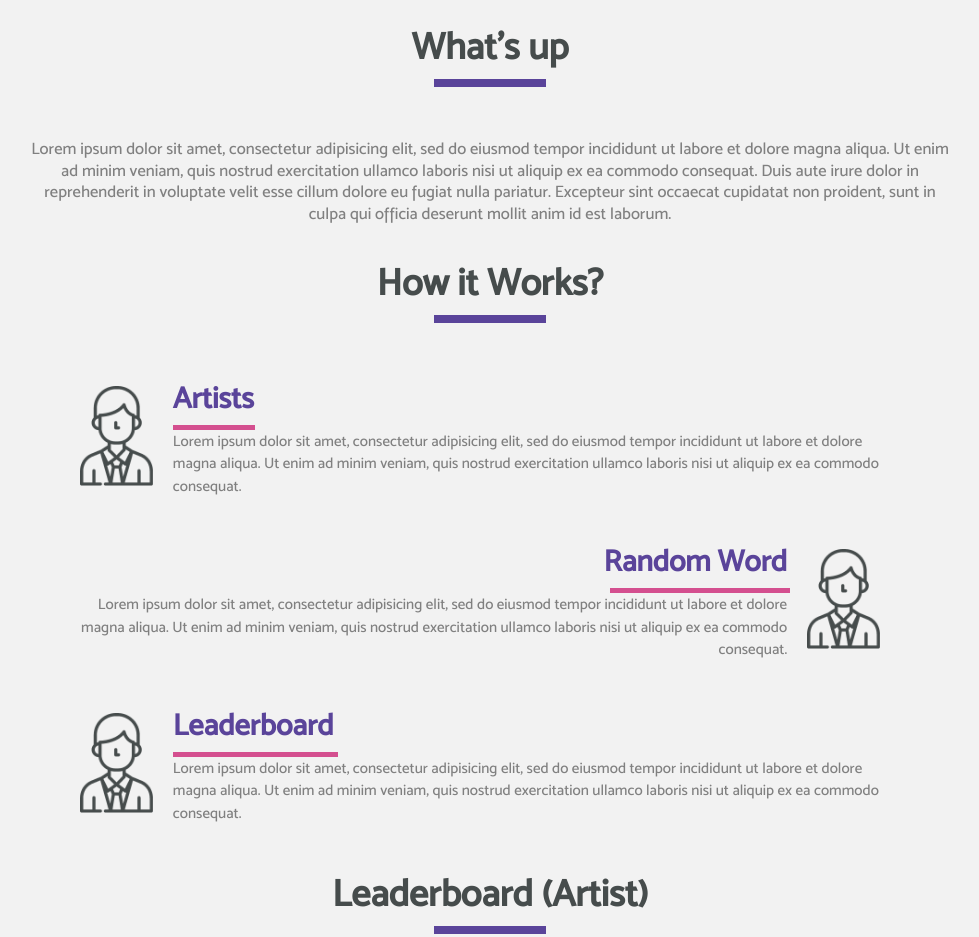
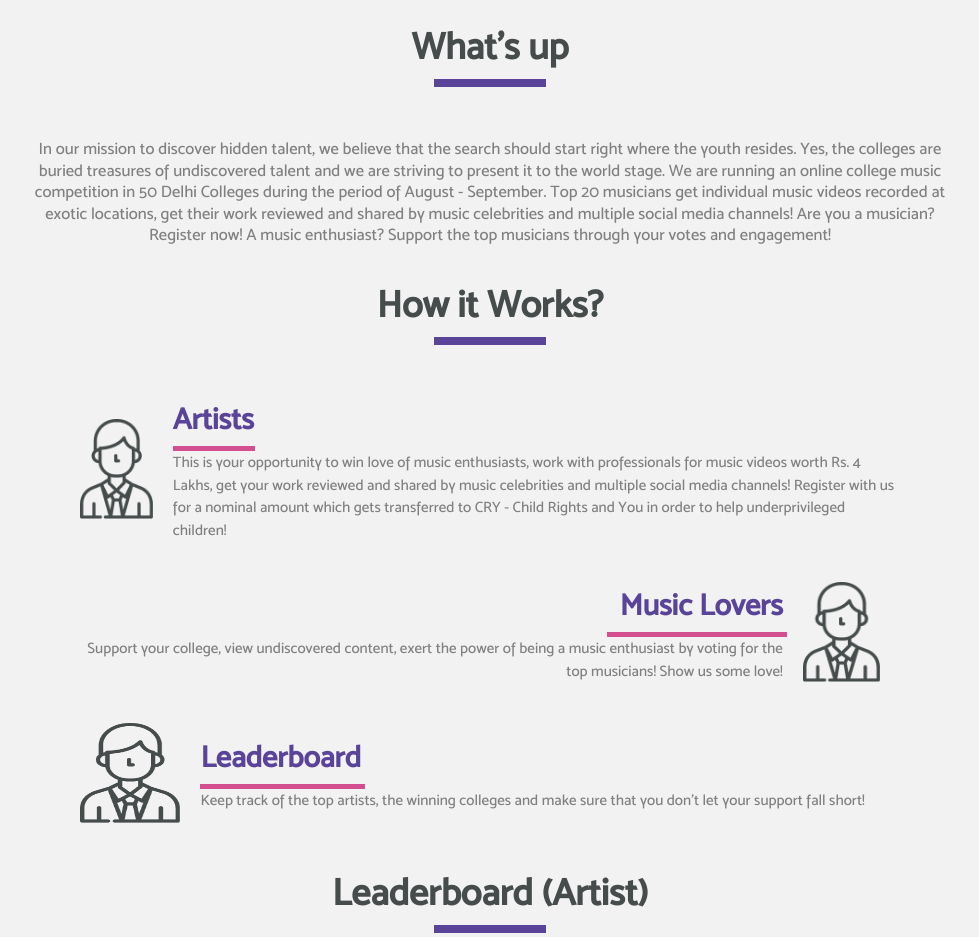
Before and after one commit to nilay117/StarConnect, a plain HTML site: page index.html at #!/whatsup in a window 1280 px wide. Shown: the part 160-1097 px from the top of the page, without its empty margins (150-1129 px from the left). Drawn offline with nearby package versions, Linux system fonts and the light colour scheme; some packages are replaced by stand-ins of ours.

Commit message:
Update whatsup.html

```diff
--- a/partials/whatsup.html
+++ b/partials/whatsup.html
@@ -23,12 +23,7 @@
 			<div class="underline" style="width:3em;"></div>
 		</div>
 		<p class="centerpara">
-			Lorem ipsum dolor sit amet, consectetur adipisicing elit, sed do eiusmod
-			tempor incididunt ut labore et dolore magna aliqua. Ut enim ad minim veniam,
-			quis nostrud exercitation ullamco laboris nisi ut aliquip ex ea commodo
-			consequat. Duis aute irure dolor in reprehenderit in voluptate velit esse
-			cillum dolore eu fugiat nulla pariatur. Excepteur sint occaecat cupidatat non
-			proident, sunt in culpa qui officia deserunt mollit anim id est laborum.
+			In our mission to discover hidden talent, we believe that the search should start right where the youth resides. Yes, the colleges are buried treasures of undiscovered talent and we are striving to present it to the world stage. We are running an online college music competition in 50 Delhi Colleges during the period of August - September. Top 20 musicians get individual music videos recorded at exotic locations, get their work reviewed and shared by music celebrities and multiple social media channels! Are you a musician? Register now! A music enthusiast? Support the top musicians through your votes and engagement!
 		</p>
 		<div class="heading" style="margin-bottom:5%;">
 			How it Works?
@@ -41,21 +36,15 @@
 					<div class="title">Artists</div>
 					<div class="small-underline" style="width:5.5em"></div>
 					<p>
-						Lorem ipsum dolor sit amet, consectetur adipisicing elit, sed do eiusmod
-						tempor incididunt ut labore et dolore magna aliqua. Ut enim ad minim veniam,
-						quis nostrud exercitation ullamco laboris nisi ut aliquip ex ea commodo
-						consequat.
+						This is your opportunity to win love of music enthusiasts, work with professionals for music videos worth Rs. 4 Lakhs, get your work reviewed and shared by music celebrities and multiple social media channels! Register with us for a nominal amount which gets transferred to CRY - Child Rights and You in order to help underprivileged children!
 					</p>
 				</div>
 			</li>
 			<li>
 				<div>
-					<div class="title" style="text-align:right">Random Word</div>
+					<div class="title" style="text-align:right">Music Lovers</div>
 					<div class="small-underline" style="width:12em;position:relative;left:75%;"></div>
-					<p>Lorem ipsum dolor sit amet, consectetur adipisicing elit, sed do eiusmod
-					tempor incididunt ut labore et dolore magna aliqua. Ut enim ad minim veniam,
-					quis nostrud exercitation ullamco laboris nisi ut aliquip ex ea commodo
-					consequat.</p>
+					<p>Support your college, view undiscovered content, exert the power of being a music enthusiast by voting for the top musicians! Show us some love!</p>
 				</div>
 				<img src="img/artist.png"/>
 			</li>
@@ -64,10 +53,7 @@
 				<div>
 					<div class="title">Leaderboard</div>
 					<div class="small-underline" style="width:11em"></div>
-					<p>Lorem ipsum dolor sit amet, consectetur adipisicing elit, sed do eiusmod
-					tempor incididunt ut labore et dolore magna aliqua. Ut enim ad minim veniam,
-					quis nostrud exercitation ullamco laboris nisi ut aliquip ex ea commodo
-					consequat.</p>
+					<p>Keep track of the top artists, the winning colleges and make sure that you don’t let your support fall short!</p>
 				</div>
 			</li>
 		</ul>
```
